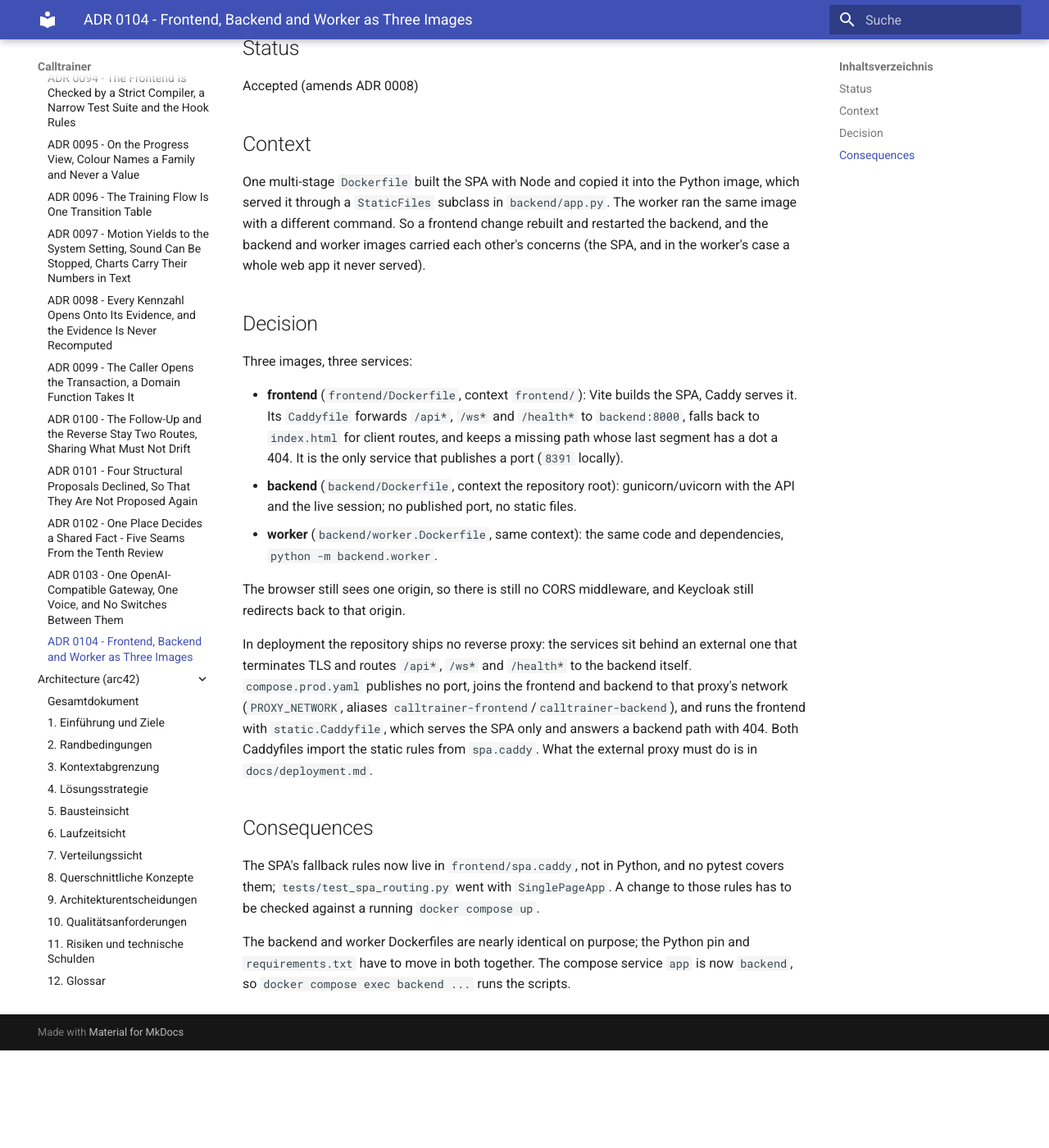
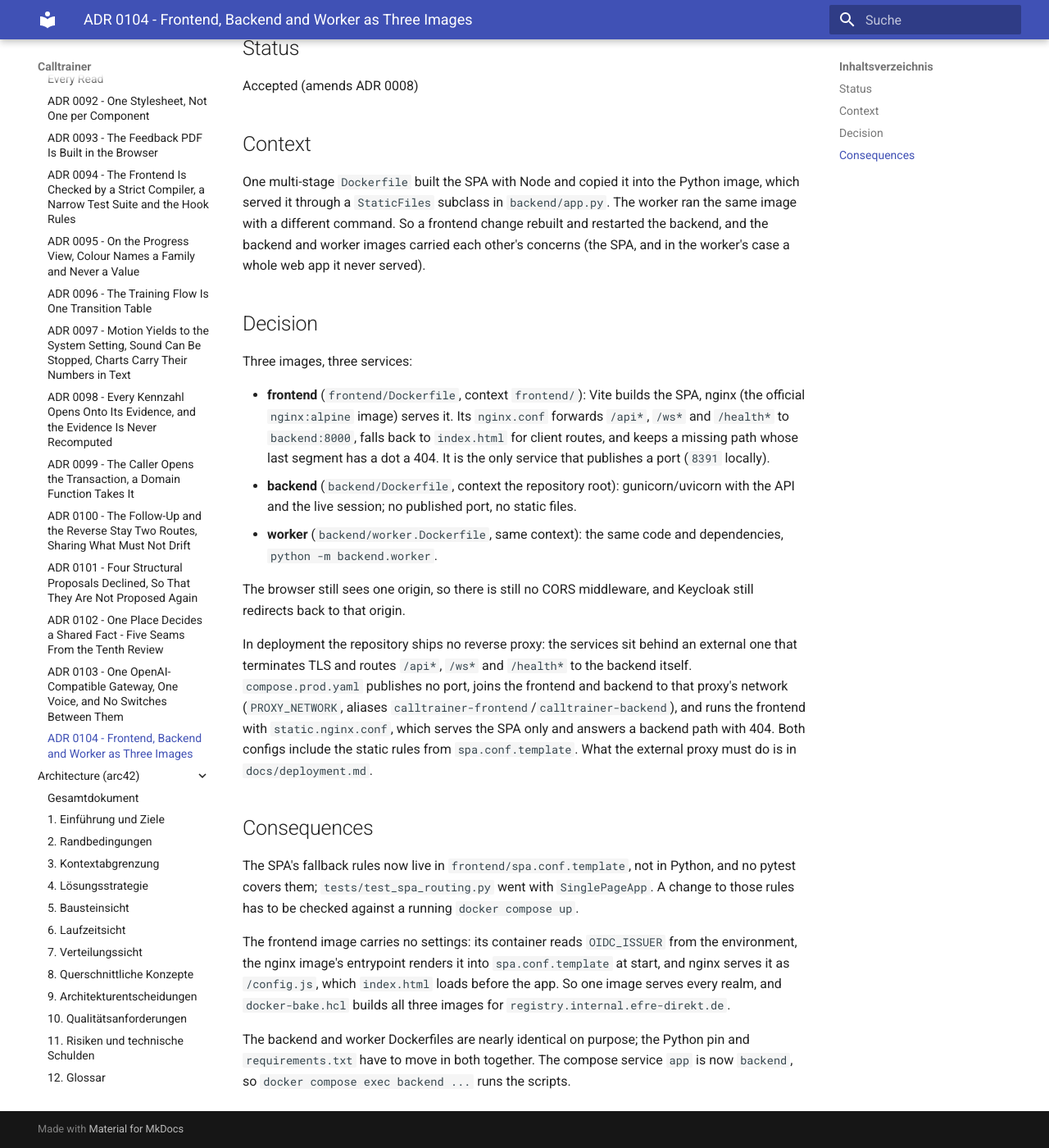
Before and after one commit to WIBWL/direkt-calltrainer, an MkDocs documentation site: the page built from docs/adr/0104-frontend-backend-worker-images.md, in a window 1280 px wide and 1400 px high, scrolled down 180 px. Shown: the whole window at 82% size. Built offline with MkDocs 1.6.1 and Material for MkDocs 9.7.7, drawn with Linux system fonts in a browser that asks for light colours; before the commit the page ends 1461 px from its top, so only the background shows below that.

Commit message:
Replace caddy files

```diff
--- a/docs/adr/0104-frontend-backend-worker-images.md
+++ b/docs/adr/0104-frontend-backend-worker-images.md
@@ -12,16 +12,18 @@ One multi-stage `Dockerfile` built the SPA with Node and copied it into the Pyth
 
 Three images, three services:
 
-* **frontend** (`frontend/Dockerfile`, context `frontend/`): Vite builds the SPA, Caddy serves it. Its `Caddyfile` forwards `/api*`, `/ws*` and `/health*` to `backend:8000`, falls back to `index.html` for client routes, and keeps a missing path whose last segment has a dot a 404. It is the only service that publishes a port (`8391` locally).
+* **frontend** (`frontend/Dockerfile`, context `frontend/`): Vite builds the SPA, nginx (the official `nginx:alpine` image) serves it. Its `nginx.conf` forwards `/api*`, `/ws*` and `/health*` to `backend:8000`, falls back to `index.html` for client routes, and keeps a missing path whose last segment has a dot a 404. It is the only service that publishes a port (`8391` locally).
 * **backend** (`backend/Dockerfile`, context the repository root): gunicorn/uvicorn with the API and the live session; no published port, no static files.
 * **worker** (`backend/worker.Dockerfile`, same context): the same code and dependencies, `python -m backend.worker`.
 
 The browser still sees one origin, so there is still no CORS middleware, and Keycloak still redirects back to that origin.
 
-In deployment the repository ships no reverse proxy: the services sit behind an external one that terminates TLS and routes `/api*`, `/ws*` and `/health*` to the backend itself. `compose.prod.yaml` publishes no port, joins the frontend and backend to that proxy's network (`PROXY_NETWORK`, aliases `calltrainer-frontend`/`calltrainer-backend`), and runs the frontend with `static.Caddyfile`, which serves the SPA only and answers a backend path with 404. Both Caddyfiles import the static rules from `spa.caddy`. What the external proxy must do is in `docs/deployment.md`.
+In deployment the repository ships no reverse proxy: the services sit behind an external one that terminates TLS and routes `/api*`, `/ws*` and `/health*` to the backend itself. `compose.prod.yaml` publishes no port, joins the frontend and backend to that proxy's network (`PROXY_NETWORK`, aliases `calltrainer-frontend`/`calltrainer-backend`), and runs the frontend with `static.nginx.conf`, which serves the SPA only and answers a backend path with 404. Both configs include the static rules from `spa.conf.template`. What the external proxy must do is in `docs/deployment.md`.
 
 ## Consequences
 
-The SPA's fallback rules now live in `frontend/spa.caddy`, not in Python, and no pytest covers them; `tests/test_spa_routing.py` went with `SinglePageApp`. A change to those rules has to be checked against a running `docker compose up`.
+The SPA's fallback rules now live in `frontend/spa.conf.template`, not in Python, and no pytest covers them; `tests/test_spa_routing.py` went with `SinglePageApp`. A change to those rules has to be checked against a running `docker compose up`.
+
+The frontend image carries no settings: its container reads `OIDC_ISSUER` from the environment, the nginx image's entrypoint renders it into `spa.conf.template` at start, and nginx serves it as `/config.js`, which `index.html` loads before the app. So one image serves every realm, and `docker-bake.hcl` builds all three images for `registry.internal.efre-direkt.de`.
 
 The backend and worker Dockerfiles are nearly identical on purpose; the Python pin and `requirements.txt` have to move in both together. The compose service `app` is now `backend`, so `docker compose exec backend ...` runs the scripts.
```
Also changed, not shown: CLAUDE.md (+6 -5 lines), README.md (+1 -1 lines), compose.prod.yaml (+7 -8 lines), compose.yaml (+8 -7 lines), docs/codebase-notes.md (+1 -1 lines), docs/deployment.md (+4 -2 lines), 14 other files.
